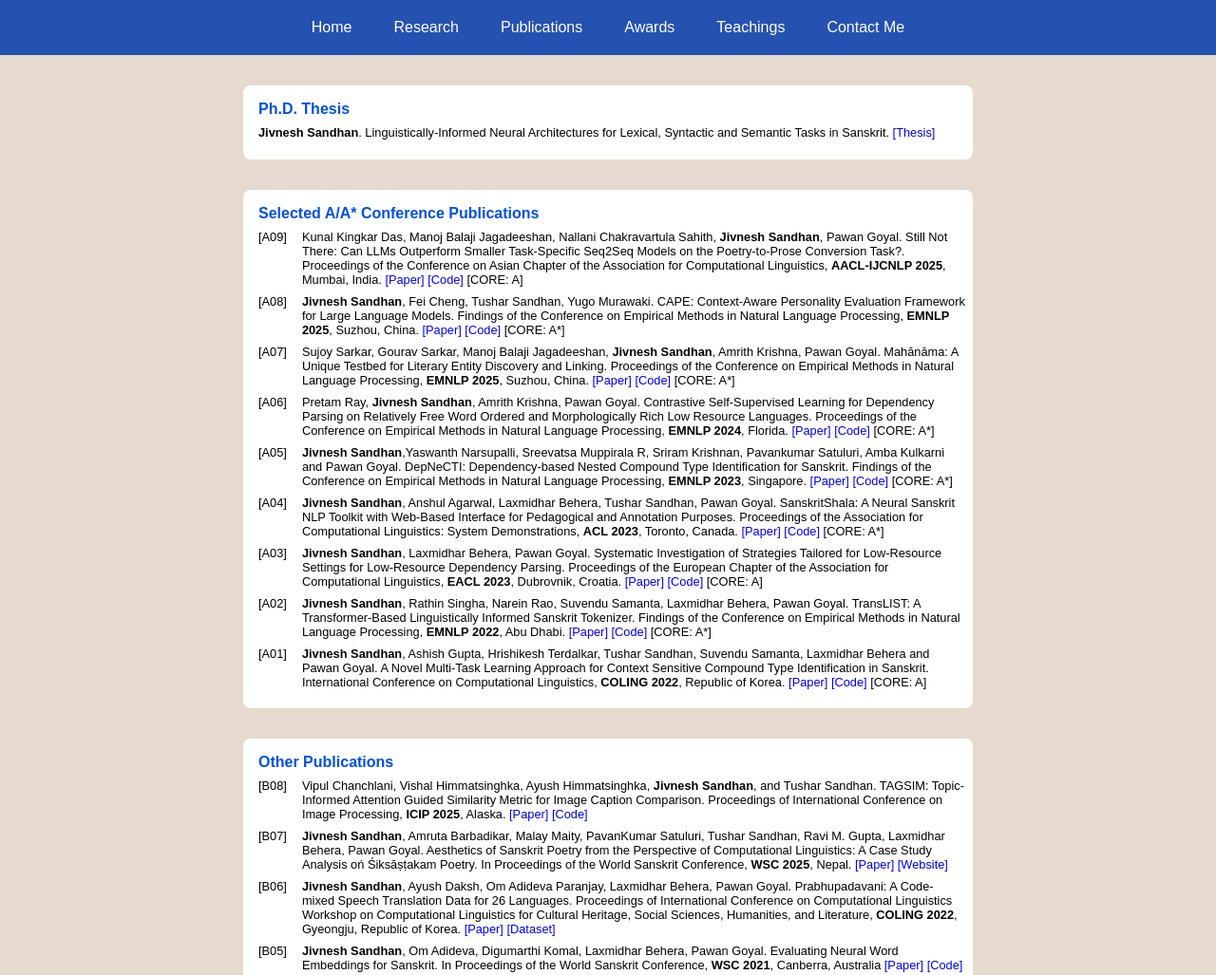
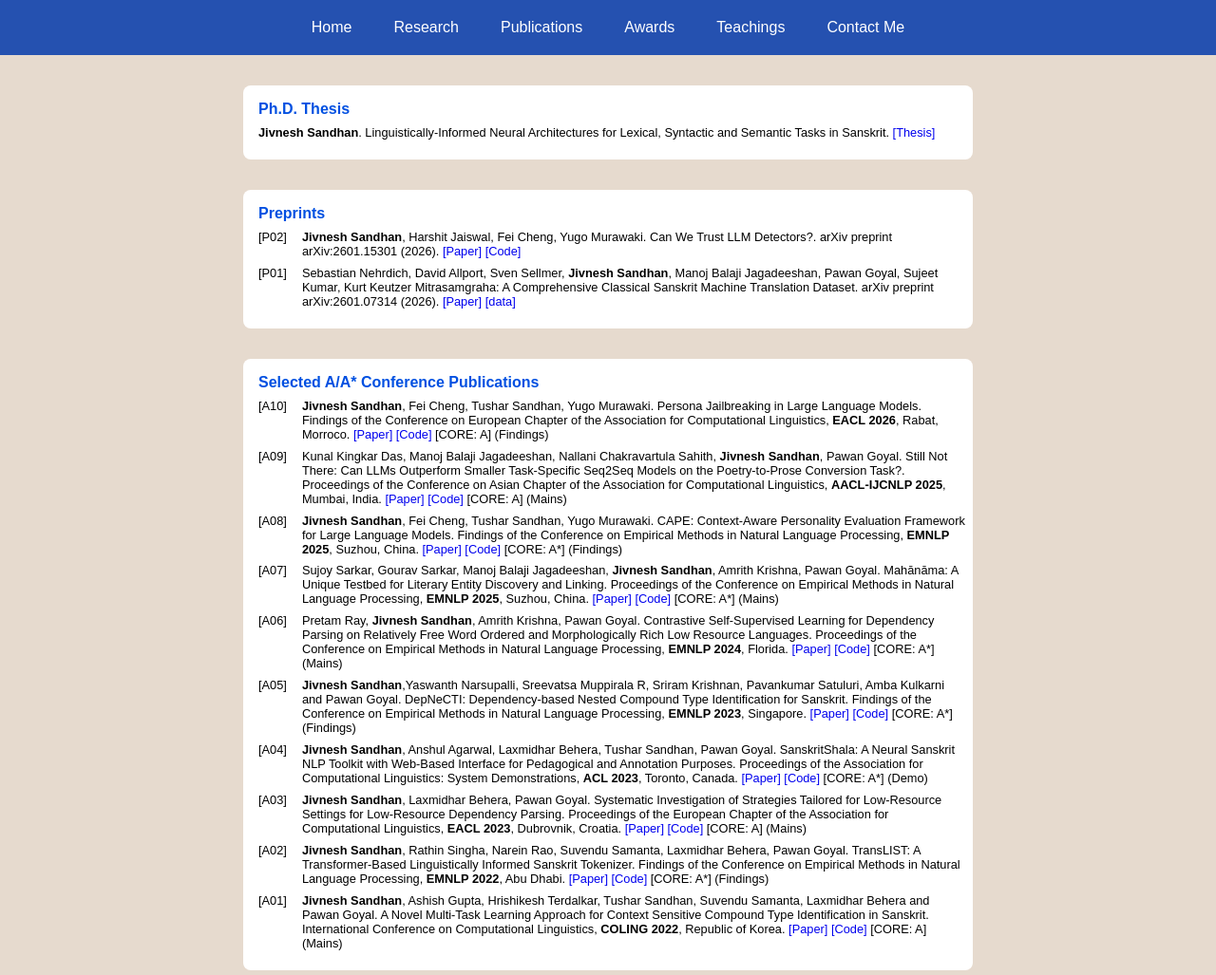
Before and after one commit to Jivnesh/jivnesh.github.io, a website: page publications.html in a window 1280 px wide. Shown: the top 1027 px of the page at 95% size. Drawn offline with nearby package versions, Linux system fonts and the light colour scheme.

Commit message:
Updated EACL26 details

```diff
--- a/publications.html
+++ b/publications.html
@@ -46,56 +46,76 @@
         </span>
     </div>
     </div>
+
+    <div class="publications__data1">
+      <p class="publications__data2__title">Preprints</p>
+      <div class="publications__data2__content">
+          <span>
+          <p>[P02]</p>
+          <p><b>Jivnesh Sandhan</b>, Harshit Jaiswal, Fei Cheng, Yugo Murawaki. Can We Trust LLM Detectors?. arXiv preprint arXiv:2601.15301 (2026). <a href="https://arxiv.org/abs/2601.15301">[Paper]</a> <a href="https://github.com/HARSHITJAIS14/DetectAI"> [Code]</a></p>
+        </span>
+        <span>
+          <p>[P01]</p>
+          <p>Sebastian Nehrdich, David Allport, Sven Sellmer, <b>Jivnesh Sandhan</b>, Manoj Balaji Jagadeeshan, Pawan Goyal, Sujeet Kumar, Kurt Keutzer
+            Mitrasamgraha: A Comprehensive Classical Sanskrit Machine Translation Dataset. arXiv preprint arXiv:2601.07314 (2026). <a href="https://arxiv.org/abs/2601.07314">[Paper]</a> <a href="https://github.com/dharmamitra/mitrasamgraha-dataset"> [data]</a></p>
+        </span>
+      </div>
+    </div>
+
     <div class="publications__data2">
       <p class="publications__data2__title">Selected A/A* Conference Publications</p>
       <div class="publications__data2__content">
+          <span>
+          <p>[A10]</p>
+          <p><b>Jivnesh Sandhan</b>, Fei Cheng, Tushar Sandhan, Yugo Murawaki. Persona Jailbreaking in Large Language Models. Findings of the Conference on European Chapter of the Association for Computational Linguistics, <b>EACL 2026</b>, Rabat, Morroco. <a href="https://arxiv.org/abs/2601.16466">[Paper]</a> <a href="https://github.com/jivnesh/PHISH"> [Code]</a> [CORE: A]  (Findings)</p>
+        </span>
         <span>
           <p>[A09]</p>
-          <p>Kunal Kingkar Das, Manoj Balaji Jagadeeshan, Nallani Chakravartula Sahith, <b>Jivnesh Sandhan</b>, Pawan Goyal. Still Not There: Can LLMs Outperform Smaller Task-Specific Seq2Seq Models on the Poetry-to-Prose Conversion Task?. Proceedings of the Conference on Asian Chapter of the Association for Computational Linguistics, <b>AACL-IJCNLP 2025</b>, Mumbai, India. <a href="https://arxiv.org/pdf/2511.08145">[Paper]</a> <a href="https://github.com/manojbalaji1/anvaya"> [Code]</a> [CORE: A]</p>
+          <p>Kunal Kingkar Das, Manoj Balaji Jagadeeshan, Nallani Chakravartula Sahith, <b>Jivnesh Sandhan</b>, Pawan Goyal. Still Not There: Can LLMs Outperform Smaller Task-Specific Seq2Seq Models on the Poetry-to-Prose Conversion Task?. Proceedings of the Conference on Asian Chapter of the Association for Computational Linguistics, <b>AACL-IJCNLP 2025</b>, Mumbai, India. <a href="https://arxiv.org/pdf/2511.08145">[Paper]</a> <a href="https://github.com/manojbalaji1/anvaya"> [Code]</a> [CORE: A] (Mains)</p>
         </span>
         <span>
           <p>[A08]</p>
-          <p><b>Jivnesh Sandhan</b>, Fei Cheng, Tushar Sandhan, Yugo Murawaki. CAPE: Context-Aware Personality Evaluation Framework for Large Language Models. Findings of the Conference on Empirical Methods in Natural Language Processing, <b>EMNLP 2025</b>, Suzhou, China. <a href="https://arxiv.org/abs/2508.20385">[Paper]</a> <a href="https://github.com/jivnesh/CAPE"> [Code]</a> [CORE: A*]</p>
+          <p><b>Jivnesh Sandhan</b>, Fei Cheng, Tushar Sandhan, Yugo Murawaki. CAPE: Context-Aware Personality Evaluation Framework for Large Language Models. Findings of the Conference on Empirical Methods in Natural Language Processing, <b>EMNLP 2025</b>, Suzhou, China. <a href="https://arxiv.org/abs/2508.20385">[Paper]</a> <a href="https://github.com/jivnesh/CAPE"> [Code]</a> [CORE: A*]  (Findings)</p>
         </span>
 
         <span>
           <p>[A07]</p>
           <p>Sujoy Sarkar, Gourav Sarkar, Manoj Balaji Jagadeeshan, <b>Jivnesh Sandhan</b>, Amrith Krishna, Pawan Goyal. Mahānāma: A Unique Testbed for Literary Entity Discovery and Linking. Proceedings of the Conference on Empirical
-            Methods in Natural Language Processing, <b>EMNLP 2025</b>, Suzhou, China. <a href="http://arxiv.org/abs/2509.19844">[Paper]</a> <a href="https://github.com/sujoysarkarai/mahanama"> [Code]</a> [CORE: A*]</p>
+            Methods in Natural Language Processing, <b>EMNLP 2025</b>, Suzhou, China. <a href="http://arxiv.org/abs/2509.19844">[Paper]</a> <a href="https://github.com/sujoysarkarai/mahanama"> [Code]</a> [CORE: A*]   (Mains)</p>
         </span>
         <span>
           <p>[A06]</p>
           <p>Pretam Ray, <b>Jivnesh Sandhan</b>, Amrith Krishna, Pawan Goyal. Contrastive Self-Supervised Learning for Dependency Parsing on Relatively Free Word Ordered and Morphologically Rich Low Resource Languages. Proceedings of the Conference on Empirical
-            Methods in Natural Language Processing, <b>EMNLP 2024</b>, Florida. <a href="https://aclanthology.org/2024.emnlp-main.482/">[Paper]</a> <a href="https://github.com/raypretam/cssl-DP"> [Code]</a> [CORE: A*]</p>
+            Methods in Natural Language Processing, <b>EMNLP 2024</b>, Florida. <a href="https://aclanthology.org/2024.emnlp-main.482/">[Paper]</a> <a href="https://github.com/raypretam/cssl-DP"> [Code]</a> [CORE: A*]   (Mains)</p>
         </span>
         <span>
           <p>[A05]</p>
-          <p><b>Jivnesh Sandhan</b>,Yaswanth Narsupalli, Sreevatsa Muppirala R, Sriram Krishnan, Pavankumar Satuluri, Amba Kulkarni and Pawan Goyal. DepNeCTI: Dependency-based Nested Compound Type Identification for Sanskrit. Findings of the Conference on Empirical Methods in Natural Language Processing, <b>EMNLP 2023</b>, Singapore. <a href="https://aclanthology.org/2023.findings-emnlp.914/">[Paper]</a> <a href="https://github.com/yaswanth-iitkgp/DepNeCTI"> [Code]</a> [CORE: A*] </p>
+          <p><b>Jivnesh Sandhan</b>,Yaswanth Narsupalli, Sreevatsa Muppirala R, Sriram Krishnan, Pavankumar Satuluri, Amba Kulkarni and Pawan Goyal. DepNeCTI: Dependency-based Nested Compound Type Identification for Sanskrit. Findings of the Conference on Empirical Methods in Natural Language Processing, <b>EMNLP 2023</b>, Singapore. <a href="https://aclanthology.org/2023.findings-emnlp.914/">[Paper]</a> <a href="https://github.com/yaswanth-iitkgp/DepNeCTI"> [Code]</a> [CORE: A*]  (Findings) </p>
         </span>
         <span>
           <p>[A04]</p>
           <p><b>Jivnesh Sandhan</b>, Anshul Agarwal, Laxmidhar Behera, Tushar Sandhan, Pawan Goyal.
             SanskritShala: A Neural Sanskrit NLP Toolkit with Web-Based Interface for Pedagogical
-            and Annotation Purposes. Proceedings of the Association for Computational Linguistics: System Demonstrations, <b>ACL 2023</b>, Toronto, Canada. <a href="https://aclanthology.org/2023.acl-demo.10/">[Paper]</a> <a href="https://github.com/Jivnesh/SanskritShala"> [Code]</a> [CORE: A*]</p>
+            and Annotation Purposes. Proceedings of the Association for Computational Linguistics: System Demonstrations, <b>ACL 2023</b>, Toronto, Canada. <a href="https://aclanthology.org/2023.acl-demo.10/">[Paper]</a> <a href="https://github.com/Jivnesh/SanskritShala"> [Code]</a> [CORE: A*]   (Demo)</p>
         </span>
         <span>
           <p>[A03]</p>
           <p><b>Jivnesh Sandhan</b>, Laxmidhar Behera, Pawan Goyal. Systematic Investigation of Strategies Tailored for Low-Resource Settings for Low-Resource Dependency Parsing. Proceedings
          of the European Chapter of the Association for Computational Linguistics, <b>EACL 2023</b>,
-            Dubrovnik, Croatia. <a href="https://aclanthology.org/2023.eacl-main.158/">[Paper]</a> <a href="https://github.com/Jivnesh/SanDP"> [Code]</a> [CORE: A]</p>
+            Dubrovnik, Croatia. <a href="https://aclanthology.org/2023.eacl-main.158/">[Paper]</a> <a href="https://github.com/Jivnesh/SanDP"> [Code]</a> [CORE: A]  (Mains)</p>
         </span>
         <span>
           <p>[A02]</p>
           <p><b>Jivnesh Sandhan</b>, Rathin Singha, Narein Rao, Suvendu Samanta, Laxmidhar Behera,
             Pawan Goyal. TransLIST: A Transformer-Based Linguistically Informed Sanskrit Tokenizer.
             Findings of the Conference on Empirical Methods in Natural Language Processing,
-            <b>EMNLP 2022</b>, Abu Dhabi. <a href="https://aclanthology.org/2022.findings-emnlp.513/">[Paper]</a> <a href="https://github.com/rsingha108/TransLIST"> [Code]</a> [CORE: A*]</p>
+            <b>EMNLP 2022</b>, Abu Dhabi. <a href="https://aclanthology.org/2022.findings-emnlp.513/">[Paper]</a> <a href="https://github.com/rsingha108/TransLIST"> [Code]</a> [CORE: A*]  (Findings)</p>
         </span>
         <span>
           <p>[A01]</p>
           <p><b>Jivnesh Sandhan</b>, Ashish Gupta, Hrishikesh Terdalkar, Tushar Sandhan, Suvendu Samanta,
             Laxmidhar Behera and Pawan Goyal. A Novel Multi-Task Learning Approach for Context
-            Sensitive Compound Type Identification in Sanskrit. International Conference on Computational Linguistics, <b>COLING 2022</b>, Republic of Korea. <a href="https://aclanthology.org/2022.coling-1.358/">[Paper]</a> <a href="https://github.com/ashishgupta2598/SaCTI"> [Code]</a> [CORE: A]</p>
+            Sensitive Compound Type Identification in Sanskrit. International Conference on Computational Linguistics, <b>COLING 2022</b>, Republic of Korea. <a href="https://aclanthology.org/2022.coling-1.358/">[Paper]</a> <a href="https://github.com/ashishgupta2598/SaCTI"> [Code]</a> [CORE: A]  (Mains)</p>
         </span>
       </div>
     </div>
```
Also changed, not shown: awards.html (+1 -1 lines), index.html (+13 -13 lines).
